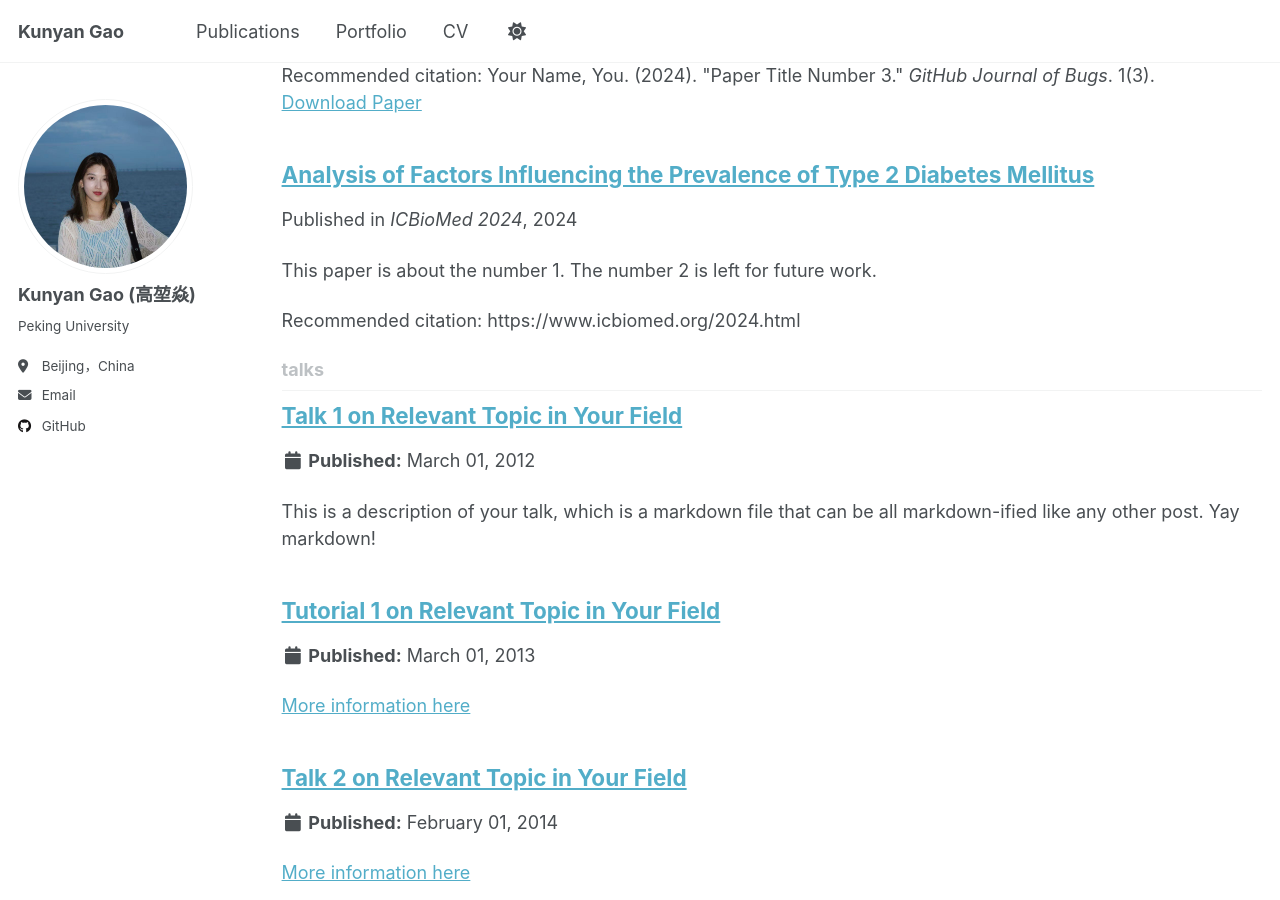
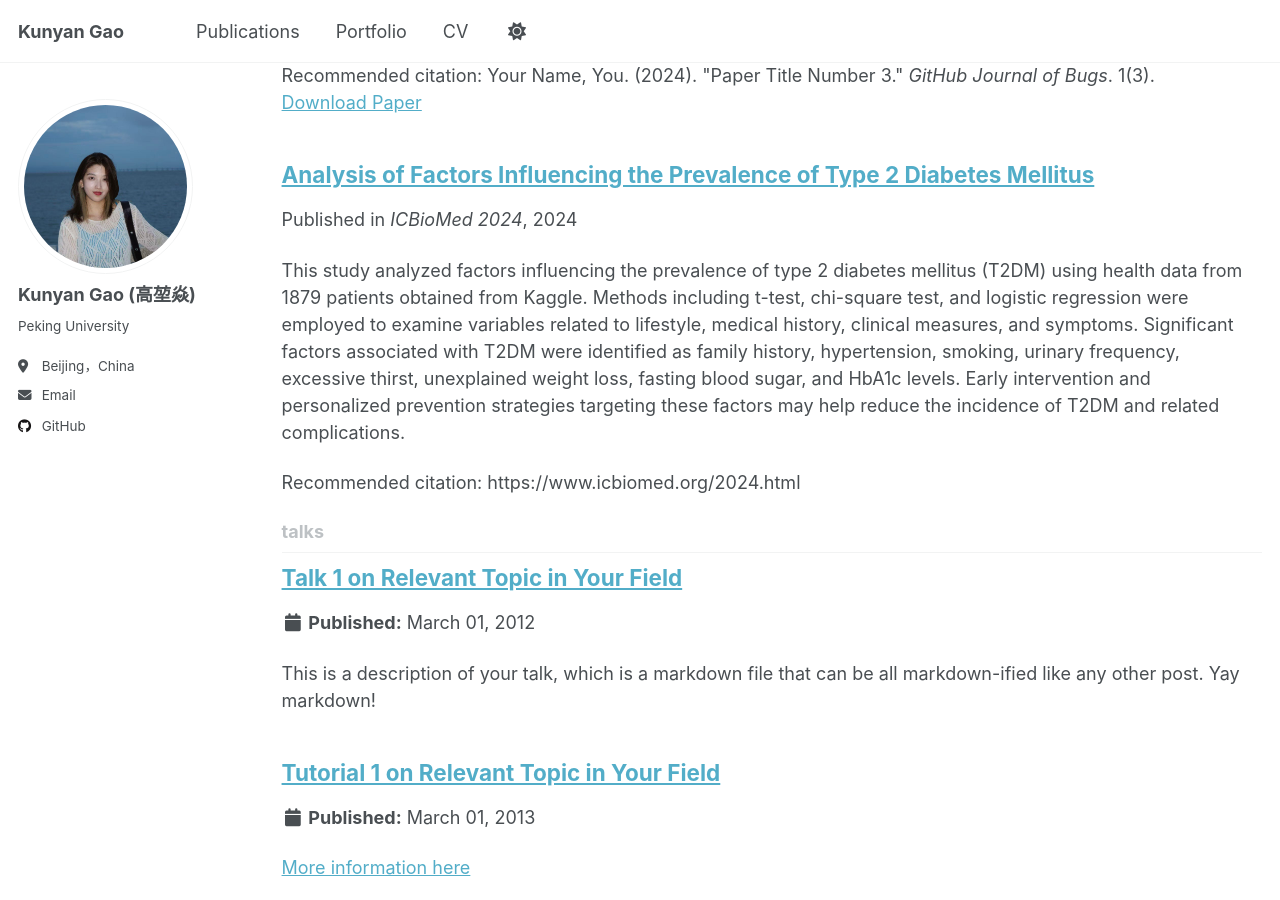
Before and after one commit to Alissa0106/Alissa0106.github.io, a Jekyll site: the page built from _pages/collection-archive.html, in a window 1280 px wide and 900 px high, scrolled down 2141 px. Built offline with Jekyll 4.4.1, drawn with Linux system fonts in a browser that asks for light colours; a script that is not in the unit is left out.

Commit message:
Update 2024-08-29-Analysis of Factors Influencing the Prevalence of Type 2 Diabetes Mellitus.md

```diff
--- a/_publications/2024-08-29-Analysis of Factors Influencing the Prevalence of Type 2 Diabetes Mellitus.md
+++ b/_publications/2024-08-29-Analysis of Factors Influencing the Prevalence of Type 2 Diabetes Mellitus.md
@@ -2,8 +2,8 @@
 title: "Analysis of Factors Influencing the Prevalence of Type 2 Diabetes Mellitus"
 collection: publications
 category: conference article
-#permalink: /publication/2009-10-01-paper-title-number-1
-excerpt: 'This paper is about the number 1. The number 2 is left for future work.'
+permalink: /publication/2024-08-29-paper-Analysis of Factors Influencing the Prevalence of Type 2 Diabetes Mellitus
+excerpt: 'This study analyzed factors influencing the prevalence of type 2 diabetes mellitus (T2DM) using health data from 1879 patients obtained from Kaggle. Methods including t-test, chi-square test, and logistic regression were employed to examine variables related to lifestyle, medical history, clinical measures, and symptoms. Significant factors associated with T2DM were identified as family history, hypertension, smoking, urinary frequency, excessive thirst, unexplained weight loss, fasting blood sugar, and HbA1c levels. Early intervention and personalized prevention strategies targeting these factors may help reduce the incidence of T2DM and related complications.'
 date: 2024-08-29
 venue: 'ICBioMed 2024'
 #slidesurl: 'http://academicpages.github.io/files/slides1.pdf'
```
